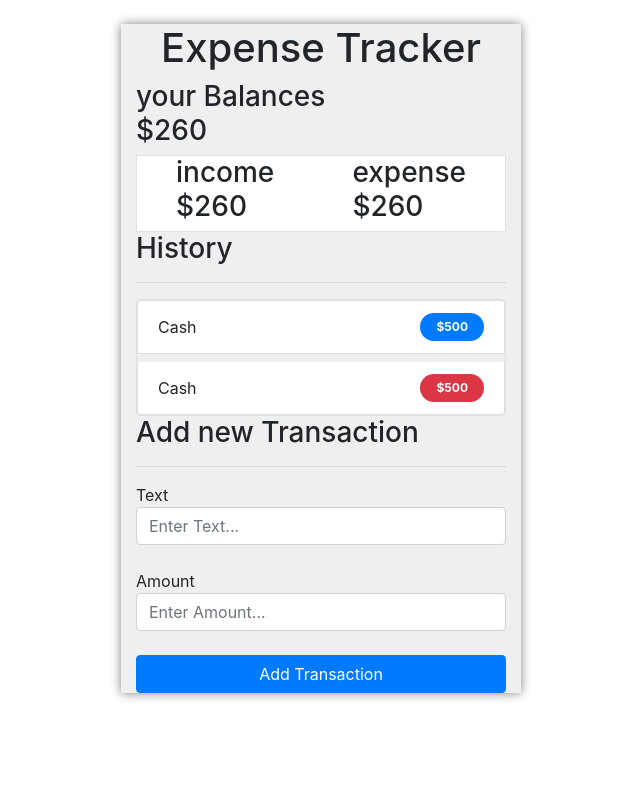
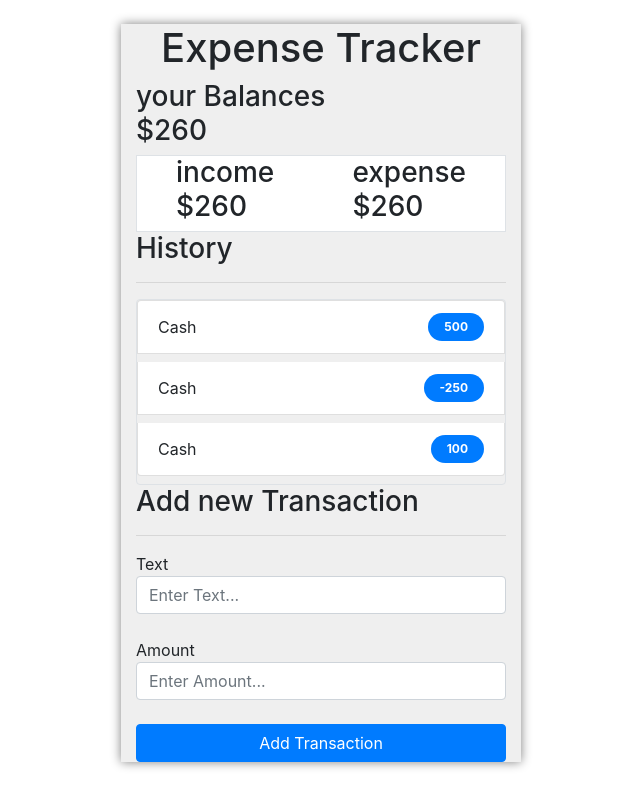
Before and after one commit to muhammadsalif/Expense-Tracker-App-React, a React (Create React App) app: page / in a window 1280 px wide. Shown: the whole page, without its empty margins (319-959 px from the left). Built offline with nearby package versions, Linux system fonts and the light colour scheme.

Commit message:
Context implemented at initial stage.

```diff
--- a/src/App.js
+++ b/src/App.js
@@ -1,10 +1,14 @@
-import React from "react";
+import React, { useContext } from "react";
 import "./App.css";
 
 import "bootstrap/dist/css/bootstrap.min.css";
+import { TransactionContext } from "./context/transContext";
 
 function App() {
+  let transactions = useContext(TransactionContext);
+
   return (
+    <TransactionContext.Provider>
       <div className="container mt-4">
         {/* Header component start */}
         <h1 className="text-center">Expense Tracker</h1>
@@ -32,14 +36,19 @@ function App() {
         <h3>History</h3>
         <hr></hr>
         <ul className="list-group border">
-        <li className="list-group-item mb-2 d-flex justify-content-between align-items-center">
-          <span>Cash</span>
-          <span className="badge badge-primary badge-pill py-2 px-3">$500</span>
+          {transactions.map((transObj, ind) => {
+            return (
+              <li
+                key={ind}
+                className="list-group-item mb-2 d-flex justify-content-between align-items-center"
+              >
+                <span>{transObj.desc}</span>
+                <span className="badge badge-primary badge-pill py-2 px-3">
+                  {transObj.amount}
+                </span>
               </li>
-        <li className="list-group-item d-flex justify-content-between align-items-center">
-          <span>Cash</span>
-          <span className="badge badge-danger badge-pill py-2 px-3">$500</span>
-        </li>
+            );
+          })}
         </ul>
 
         {/* History  component end*/}
@@ -54,7 +63,7 @@ function App() {
               Text
               <input
                 className="form-control"
-              HtmlFor="text"
+                htmlFor="text"
                 placeholder="Enter Text..."
                 required
               ></input>
@@ -66,7 +75,7 @@ function App() {
               Amount
               <input
                 className="form-control "
-              HtmlFor="amount"
+                htmlFor="amount"
                 placeholder="Enter Amount..."
                 required
               ></input>
@@ -81,6 +90,7 @@ function App() {
 
         {/* Transaction  component end*/}
       </div>
+    </TransactionContext.Provider>
   );
 }
 
--- /dev/null
+++ b/src/context/transContext.jsx
@@ -0,0 +1,9 @@
+import { createContext } from "react";
+
+const initialTransactions = [
+  { amount: 500, desc: "Cash" },
+  { amount: -250, desc: "Cash" },
+  { amount: 100, desc: "Cash" },
+];
+
+export const TransactionContext = createContext(initialTransactions);
```
Lines whose indentation alone changed are shown as unchanged.
